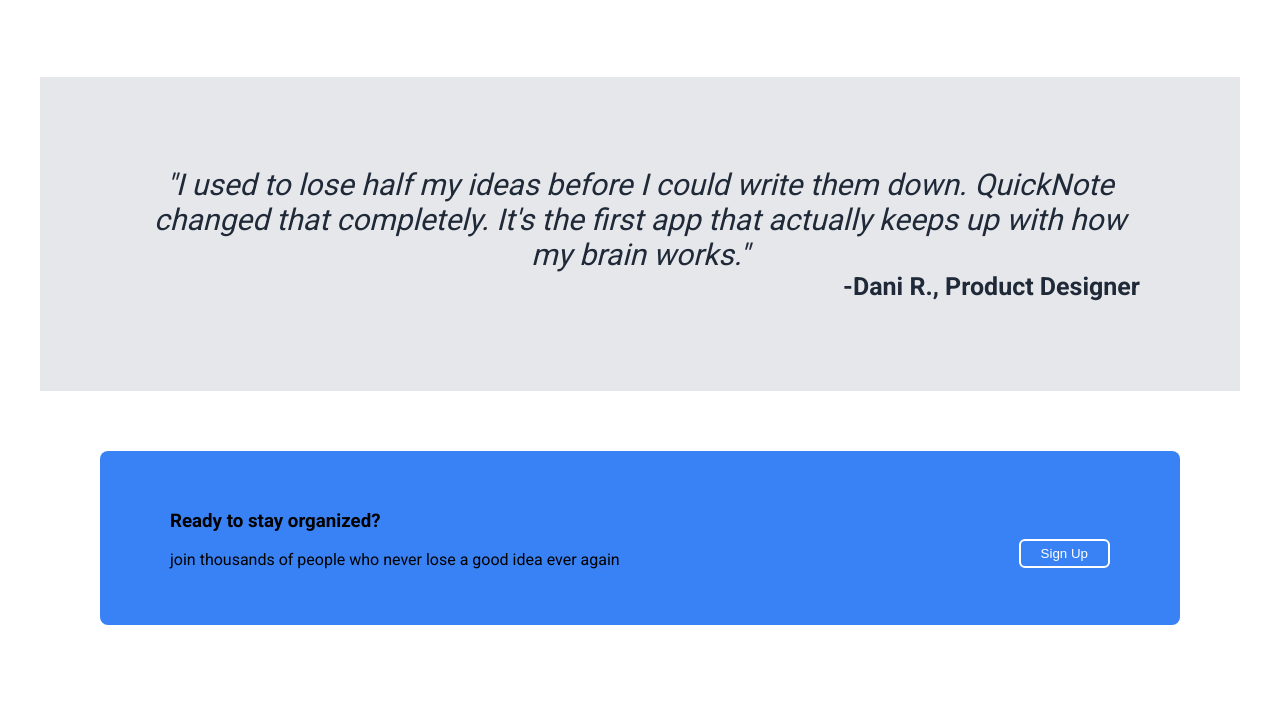
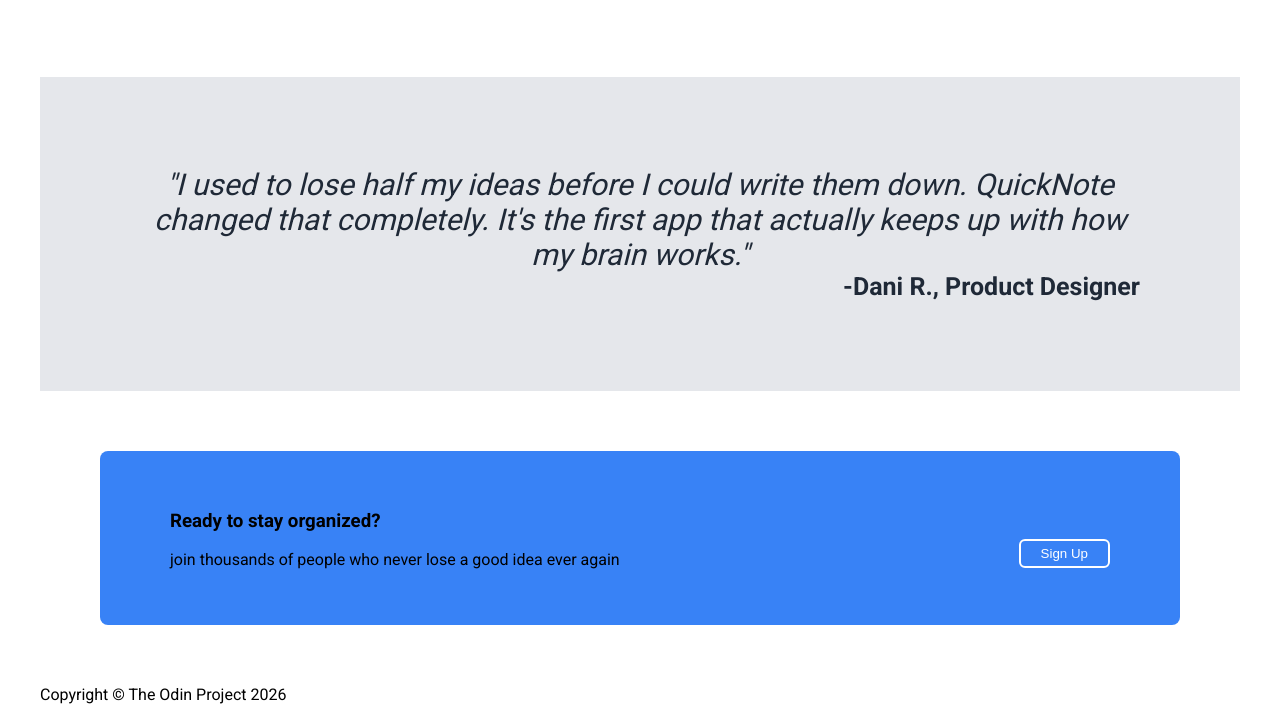
Before and after one commit to Betty-Gm/The-Odin-Project-Landing-Page, a plain HTML site: page index.html in a window 1280 px wide. Shown: the part 681-1393 px from the top of the page. Drawn offline with Linux system fonts and the light colour scheme.

Commit message:
add footer HTML structure

```diff
--- a/index.html
+++ b/index.html
@@ -98,6 +98,11 @@
                 </div>
             </div>
 
+            <!-- the fifth section -->
+             <div class="footer">
+                Copyright &copy The Odin Project 2026
+             </div>
+
         </div>
 
     </body>
```
